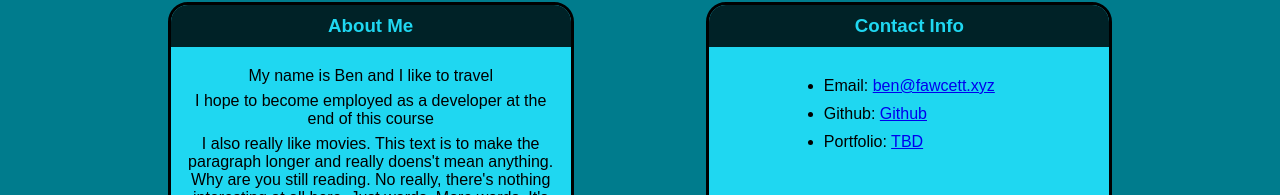
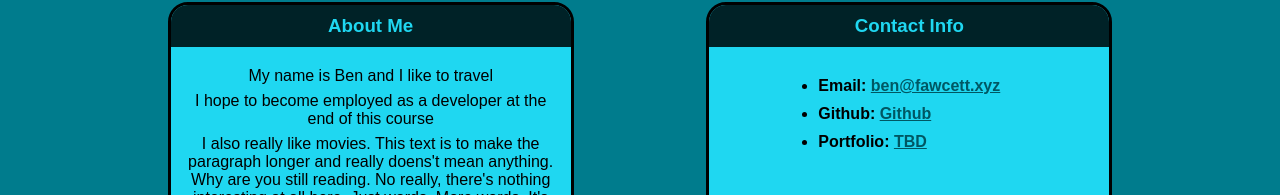
Before and after one commit to hexagonatron/wk01Act04, a plain HTML site: page index.html in a window 1280 px wide. Shown: the part 605-800 px from the top of the page. Drawn offline with Linux system fonts and the light colour scheme.

Commit message:
Link styling

```diff
--- a/style.css
+++ b/style.css
@@ -1,3 +1,5 @@
+/* http://paletton.com/#uid=13l050k++sXsnW-+QU5+Ckh+57U */
+
 * {
     margin: 0;
     padding: 0;
@@ -40,6 +42,15 @@ h3 {
 li {
     text-align: left;
     margin-top: 10px;
+    font-weight: bold;
+}
+
+a {
+    color: #005763;
+}
+
+a:visited {
+    color: #002227;
 }
 
 ul {
```
Also changed, not shown: index.html (+6 -3 lines), 1 other file.
